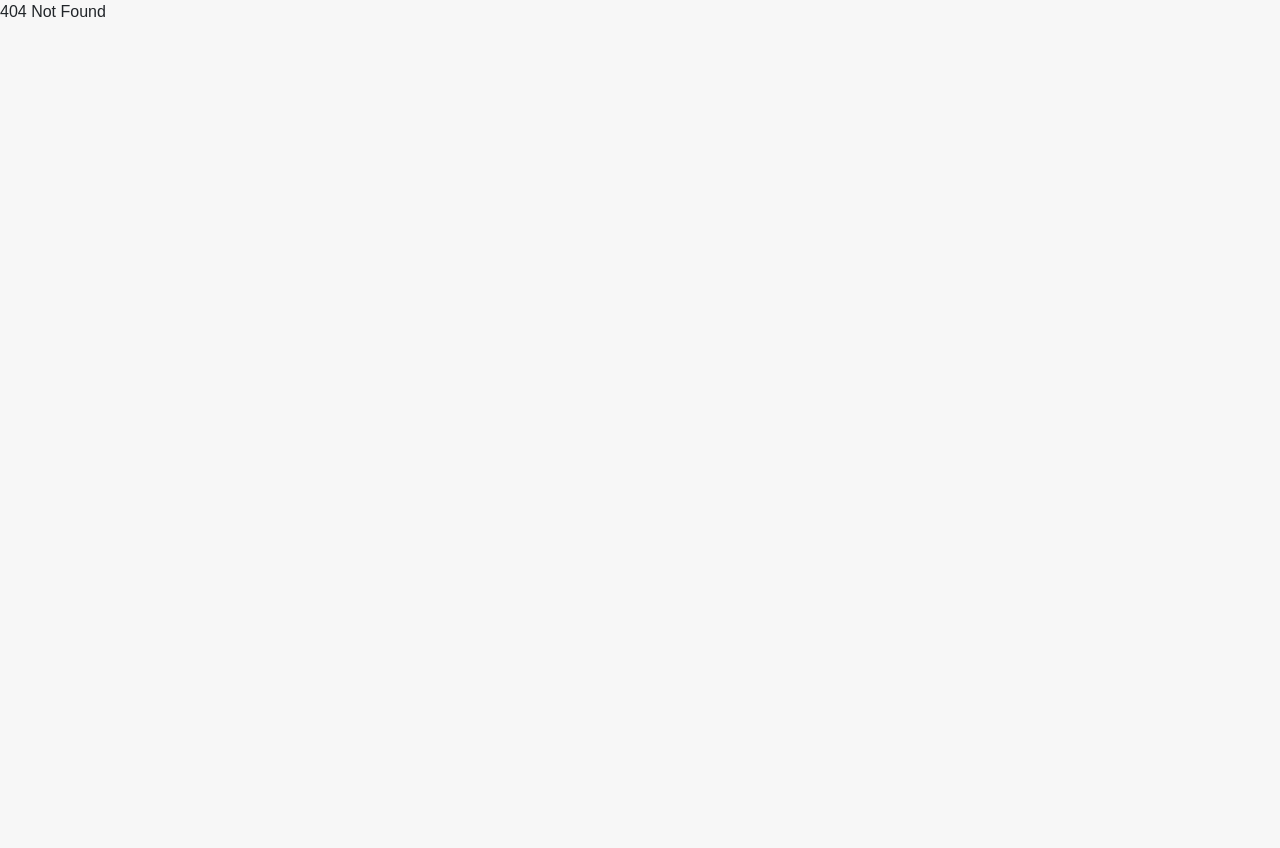
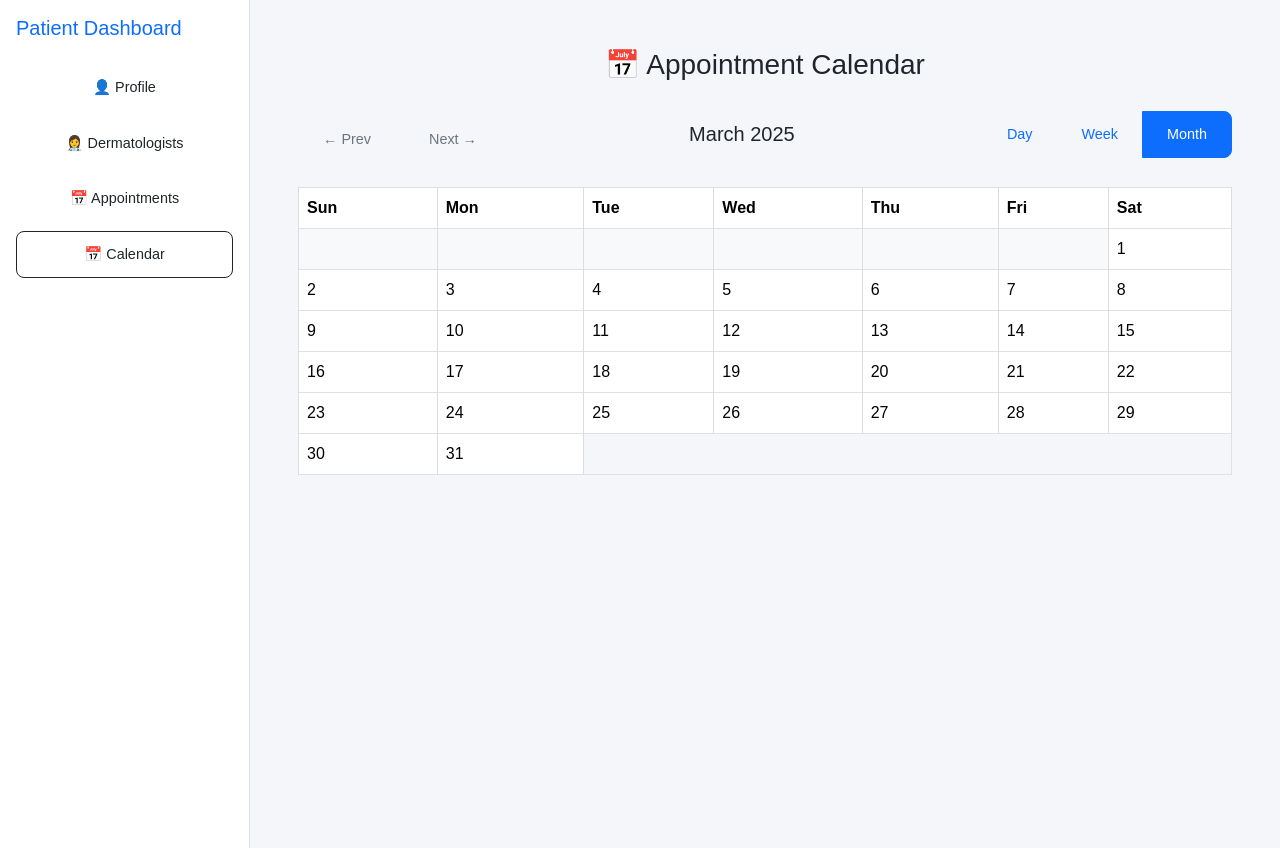
Before and after one commit to mariembsd/projet-pfe, a React (Create React App) app: page /patient/dashboard/calendar in a window 1280 px wide. Before the commit this address had no page. Before the commit the page ends 800 px from the top, so only its background shows below. Built offline with nearby package versions, Linux system fonts and the light colour scheme.

Commit message:
calendar bugs fixed

```diff
--- a/src/App.js
+++ b/src/App.js
@@ -97,6 +97,7 @@ import Appointments from './components/DermatologistDashboard/Appointments';
 import ConsultedPatients from './components/DermatologistDashboard/ConsultedPatients';
 import Diagnostic from './components/DermatologistDashboard/DiagnosticForm';
 import Calendar from './components/PatientDashboard/Calendar';
+import DermatologistList from './components/PatientDashboard/DermatologistList';
 import Sidebar from './components/DermatologistDashboard/Sidebar';
 import Messagesd from './components/DermatologistDashboard/Messagesd';
 import AppointmentConfirmation from './components/PatientDashboard/AppointmentConfirmation';
@@ -146,11 +147,19 @@ const App = () => {
           <Route path="tools" element={<AdminToolsPage />} />
           <Route path="settings" element={<SettingsPage />} />
         </Route>
-        <Route path="/patient/dashboard" element={<DashboardPatient />} />
+        {/* <Route path="/patient/dashboard" element={<DashboardPatient />} />
         <Route path="/send-message" element={<SendMessagePage />} />
         <Route path="/calendar" element={<Calendar />} />
         <Route path="/appointment-confirmation" element={<AppointmentConfirmation />} />
-        <Route path="/appointment-info" element={<AppointmentInfo />} />
+        <Route path="/appointment-info" element={<AppointmentInfo />} /> */}
+
+        <Route path="/patient/dashboard" element={<DashboardPatient />}>
+          <Route index element={<Profile />} />  // Default view
+          <Route path="profile" element={<Profile />} />
+          <Route path="dermatologists" element={<DermatologistList />} />
+          <Route path="appointments" element={<Appointments />} />
+          <Route path="calendar" element={<Calendar />} />
+        </Route>
 
 
 
--- a/src/components/PatientDashboard/Calendar.js
+++ b/src/components/PatientDashboard/Calendar.js
@@ -3,19 +3,24 @@ import { ButtonGroup, ToggleButton, Modal, Button } from 'react-bootstrap';
 import moment from 'moment';
 import 'bootstrap/dist/css/bootstrap.min.css';
 import { useLocation, useNavigate } from 'react-router-dom';
-import Sidebar from './Sidebar'
 
-
-
+// Import components for views
+import Sidebar from './Sidebar';
+import Profile from './Profile';
+import DermatologistList from './DermatologistList';
+import Appointments from './Appointments';
 
 const AppointmentCalendar = () => {
   const location = useLocation();
   const navigate = useNavigate();
   const doctor = location.state?.doctor;
+
   const [view, setView] = useState('month');
   const [selectedDate, setSelectedDate] = useState(moment());
   const [showModal, setShowModal] = useState(false);
   const [selectedHour, setSelectedHour] = useState(null);
+
+  const [activeView, setActiveView] = useState('calendar'); // from DashboardPatient
 
   const hours = Array.from({ length: 12 }, (_, i) => i + 8); // 8AM–8PM
 
@@ -29,7 +34,6 @@ const doctor = location.state?.doctor;
 
   const confirmAppointment = () => {
     console.log("Navigating with:", doctor, selectedDate.format('dddd, MMMM Do YYYY'), selectedHour);
-
     navigate('/appointment-info', {
       state: {
         doctor,
@@ -38,8 +42,6 @@ const doctor = location.state?.doctor;
       },
     });
   };
-
-
 
   const renderHourButtons = (date) => (
     <div className="d-flex flex-wrap justify-content-center mb-3">
@@ -69,7 +71,6 @@ const doctor = location.state?.doctor;
     const days = Array.from({ length: 7 }, (_, i) => moment(startOfWeek).add(i, 'days'));
 
     return (
-
       <div className="row">
         {days.map((day, index) => (
           <div key={index} className="col-md-4 mb-4">
@@ -121,7 +122,7 @@ const doctor = location.state?.doctor;
       <table className="table table-bordered text-center">
         <thead className="thead-dark">
           <tr>
-            {['Sun','Mon','Tue','Wed','Thu','Fri','Sat'].map(d => (
+            {['Sun', 'Mon', 'Tue', 'Wed', 'Thu', 'Fri', 'Sat'].map(d => (
               <th key={d}>{d}</th>
             ))}
           </tr>
@@ -143,14 +144,9 @@ const doctor = location.state?.doctor;
     if (view === 'month') setSelectedDate(prev => moment(prev).add(1, 'month'));
   };
 
-  return (
-    <div className="d-flex">
-      <Sidebar /> {/* 👈 Sidebar on the left */}
-
-      <div className="container my-4">
+  const renderCalendar = () => (
+    <>
       <h3 className="text-center mb-4">📅 Appointment Calendar</h3>
-
-        {/* View Controls */}
       <div className="d-flex justify-content-between align-items-center mb-4">
         <div>
           <Button variant="outline-secondary" onClick={goToPrevious} className="me-2">← Prev</Button>
@@ -177,8 +173,6 @@ const doctor = location.state?.doctor;
           ))}
         </ButtonGroup>
       </div>
-
-        {/* Calendar View */}
       {view === 'month' && renderMonthView()}
       {view === 'week' && renderWeekView()}
       {view === 'day' && renderDayView()}
@@ -196,6 +190,18 @@ const doctor = location.state?.doctor;
           </Button>
         </Modal.Footer>
       </Modal>
+    </>
+  );
+
+  return (
+    <div className="d-flex">
+
+      <div className="p-4 flex-grow-1" style={{ backgroundColor: '#f4f6fa', minHeight: '100vh' }}>
+        {activeView === 'profile' && <Profile />}
+        {activeView === 'dermatologists' && <DermatologistList />}
+        {activeView === 'appointments' && <Appointments />}
+        {activeView === 'calendar' && renderCalendar()}
+      </div>
 
       <style>{`
         .selectable {
@@ -208,7 +214,6 @@ const doctor = location.state?.doctor;
         }
       `}</style>
     </div>
-    </div>
   );
 };
 
--- a/src/components/PatientDashboard/DermatologistDetails.js
+++ b/src/components/PatientDashboard/DermatologistDetails.js
@@ -6,11 +6,11 @@ const DermatologistDetails = () => {
   const navigate = useNavigate();
 
   const handleBookAppointment = () => {
-    navigate('/calendar');
+    navigate('/patient/dashboard/calendar');
   };
 
   const handleSendMessage = () => {
-    navigate('/calendar', {
+    navigate('/patient/dashboard/calendar', {
       state: {
         doctor: {
           id: 1,
--- a/src/components/PatientDashboard/Sidebar.js
+++ b/src/components/PatientDashboard/Sidebar.js
@@ -1,16 +1,44 @@
 import React from 'react';
+import { NavLink } from 'react-router-dom';
 import './Css.css';
+
 const Sidebar = ({ setActiveView }) => {
   return (
     <div className="bg-white border-end p-3" style={{ width: '250px', minHeight: '100vh' }}>
       <h5 className="mb-4 text-primary">Patient Dashboard</h5>
       <ul className="list-unstyled">
-        <li><button className="btn w-100 text-start mb-2" onClick={() => setActiveView('profile')}>👤 Profile</button></li>
-        <li><button className="btn w-100 text-start mb-2" onClick={() => setActiveView('dermatologists')}>👩‍⚕️ Dermatologists</button></li>
-        <li><button className="btn w-100 text-start mb-2" onClick={() => setActiveView('appointments')}>📅 Appointments</button></li>
-        <li><button className="btn w-100 text-start mb-2" onClick={() => setActiveView('calendar')}>📅 calendar</button></li>
-
-
+        <li>
+          <NavLink
+            to="/patient/dashboard/profile"
+            className={({ isActive }) => `btn w-100 text-start mb-2 ${isActive ? 'active' : ''}`}
+          >
+            👤 Profile
+          </NavLink>
+        </li>
+        <li>
+          <NavLink
+            to="/patient/dashboard/dermatologists"
+            className={({ isActive }) => `btn w-100 text-start mb-2 ${isActive ? 'active' : ''}`}
+          >
+            👩‍⚕️ Dermatologists
+          </NavLink>
+        </li>
+        <li>
+          <NavLink
+            to="/patient/dashboard/appointments"
+            className={({ isActive }) => `btn w-100 text-start mb-2 ${isActive ? 'active' : ''}`}
+          >
+            📅 Appointments
+          </NavLink>
+        </li>
+        <li>
+          <NavLink
+            to="/patient/dashboard/calendar"
+            className={({ isActive }) => `btn w-100 text-start mb-2 ${isActive ? 'active' : ''}`}
+          >
+            📅 Calendar
+          </NavLink>
+        </li>
       </ul>
     </div>
   );
--- a/src/pages/DashboardPatient.js
+++ b/src/pages/DashboardPatient.js
@@ -1,4 +1,5 @@
-import React, { useState } from 'react';
+import React from 'react';
+import { useParams, Outlet, useNavigate } from 'react-router-dom';
 import Sidebar from '../components/PatientDashboard/Sidebar';
 import Profile from '../components/PatientDashboard/Profile';
 import DermatologistList from '../components/PatientDashboard/DermatologistList';
@@ -6,16 +7,22 @@ import Appointments from '../components/PatientDashboard/Appointments';
 import Calendar from '../components/PatientDashboard/Calendar';
 
 const DashboardPatient = () => {
-  const [activeView, setActiveView] = useState('profile');
+  const navigate = useNavigate();
+  const { view } = useParams();
+
+  const setActiveView = (newView) => {
+    navigate(`/patient/dashboard/${newView}`);
+  };
 
   return (
     <div className="d-flex">
       <Sidebar setActiveView={setActiveView} />
       <div className="p-4 flex-grow-1" style={{ backgroundColor: '#f4f6fa', minHeight: '100vh' }}>
-        {activeView === 'profile' && <Profile />}
-        {activeView === 'dermatologists' && <DermatologistList />}
-        {activeView === 'appointments' && <Appointments />}
-        {activeView === 'calendar' && <Calendar />}
+        {view === 'profile' && <Profile />}
+        {view === 'dermatologists' && <DermatologistList />}
+        {view === 'appointments' && <Appointments />}
+        {view === 'calendar' && <Calendar />}
+        <Outlet />  {/* This renders the nested route components */}
       </div>
     </div>
   );
```
Also changed, not shown: 1 other file (tests, documents, lock files or other folders). Lines whose indentation alone changed are shown as unchanged.
